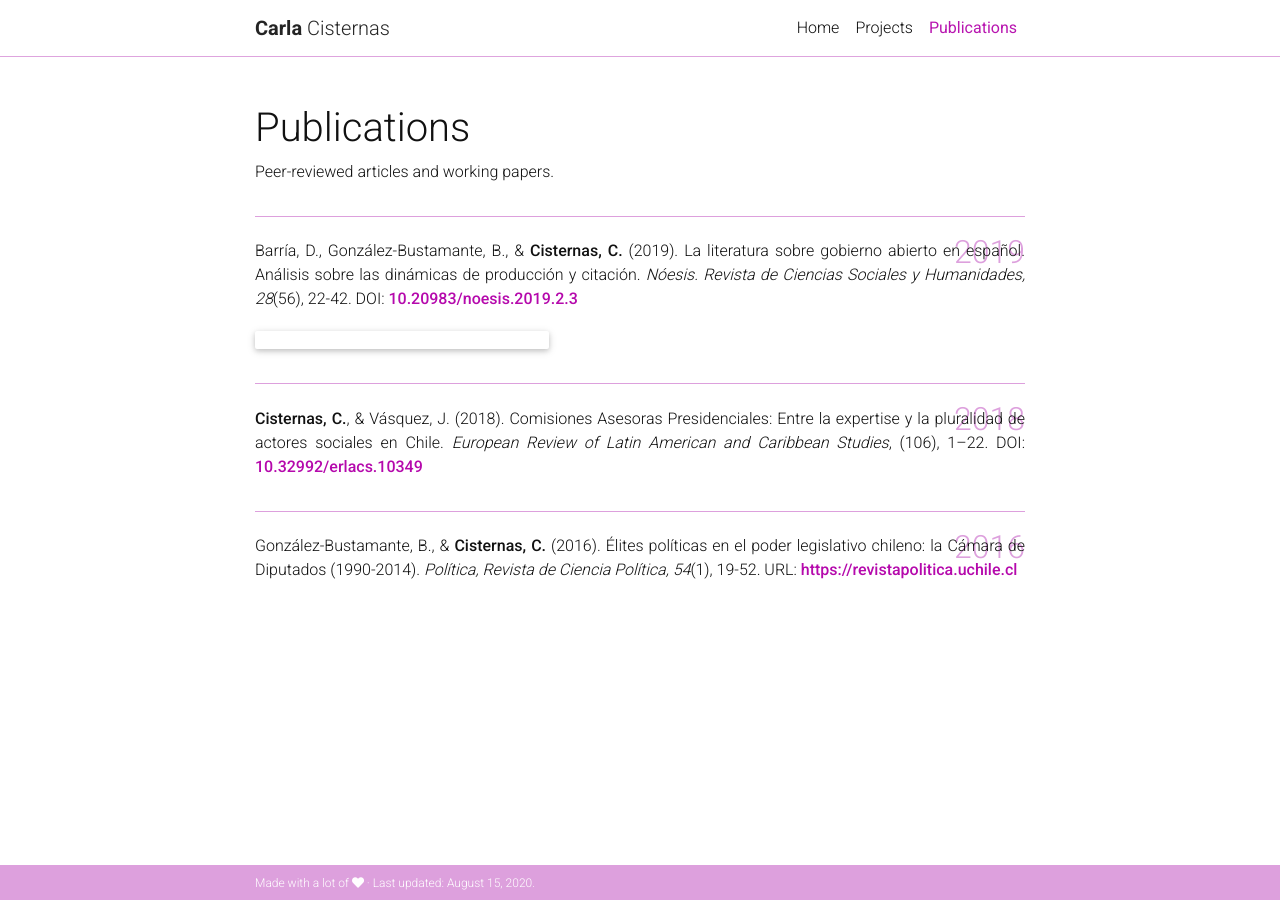
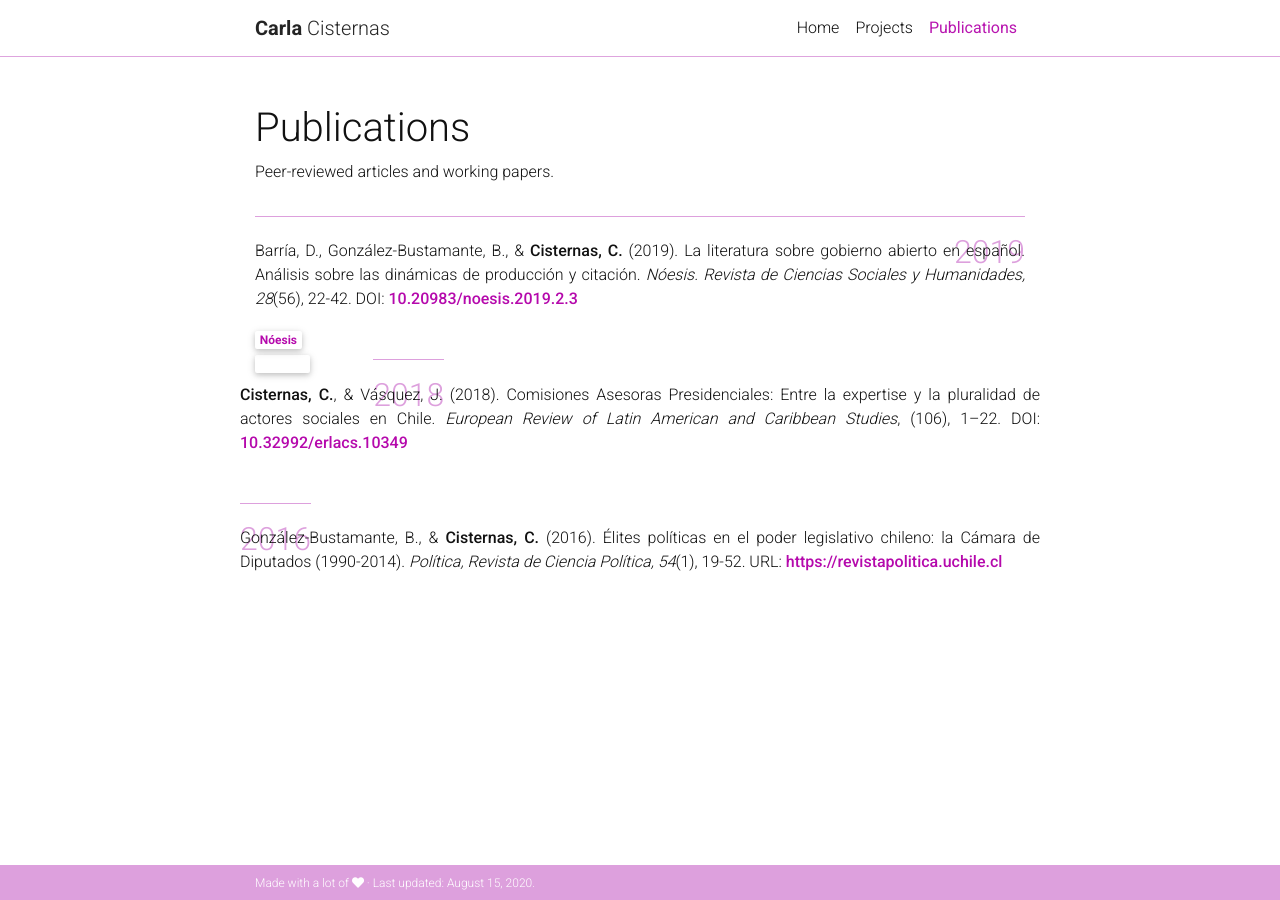
Before and after one commit to training-datalab/carlacisternas.com, a Jekyll site: the page built from _pages/publications.md, in a window 1280 px wide. Built offline with Jekyll 4.4.1, drawn with Linux system fonts in a browser that asks for light colours; nearby versions of some CDN libraries; a style sheet for code colours, icons or effects is not loaded.

Commit message:
Update publications.md

```diff
--- a/_pages/publications.md
+++ b/_pages/publications.md
@@ -12,7 +12,11 @@
 
 <p align="justify">Barría, D., González-Bustamante, B., &amp; <strong>Cisternas, C.</strong> (2019). La literatura sobre gobierno abierto en español. Análisis sobre las dinámicas de producción y citación. <em>Nóesis. Revista de Ciencias Sociales y Humanidades, 28</em>(56), 22-42. DOI: <a href="http://doi.org/10.20983/noesis.2019.2.3" target="_blank"><strong>10.20983/noesis.2019.2.3</strong></a></p>
 
-<abbr class="badge">Nóesis. Revista de Ciencias Sociales y Humanidades</abbr>
+<div class="row">
+  <div class="col-sm-2 abbr">
+   <abbr class="badge"><a href="{http://doi.org/10.20983/noesis.2019.2.3" target="_blank">Nóesis</a></abbr>
+   <abbr class="badge">{Nóesis}</abbr>
+  </div>
 
 <h2 class="year">2018</h2>
 
```
